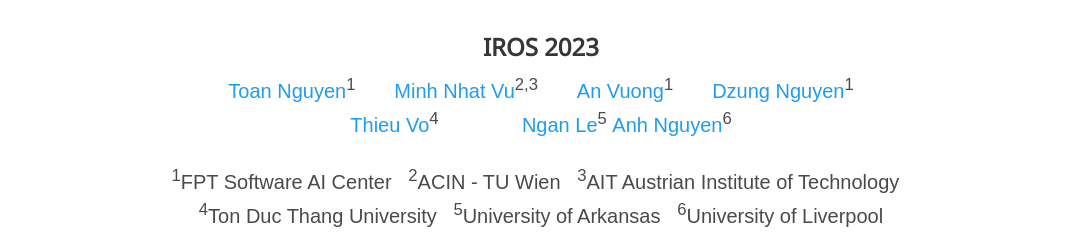
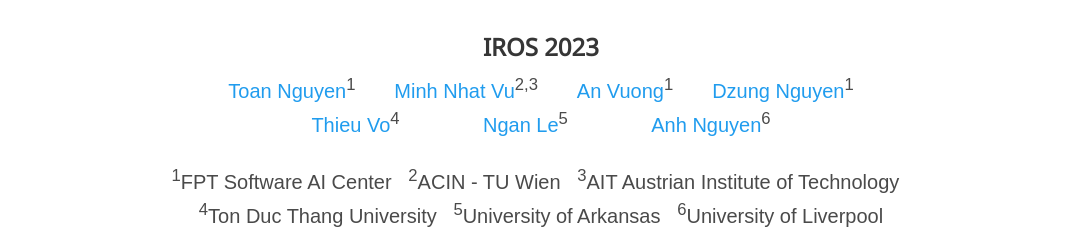
Before and after one commit to OpenAD2023/OpenAD2023.github.io, a plain HTML site: page index.html in a window 1280 px wide. Shown: the part 211-452 px from the top of the page, without its empty margins (99-1180 px from the left). Drawn offline with nearby package versions, Linux system fonts and the light colour scheme; some icons are missing; a web font is replaced by a local one.

Commit message:
updatae authors

```diff
--- a/index.html
+++ b/index.html
@@ -92,7 +92,7 @@
             <a href="https://scholar.google.at/citations?user=CM2qJSoAAAAJ&hl=en">Thieu Vo</a><sup>4</sup>&nbsp;&nbsp;&nbsp;&nbsp;&nbsp;&nbsp;&nbsp;&nbsp;&nbsp;&nbsp;&nbsp;&nbsp;&nbsp;&nbsp;
           </span>
           <span class="author-block">
-            <a href="https://www.nganle.net/">Ngan Le</a><sup>5</sup>
+            <a href="https://www.nganle.net/">Ngan Le</a><sup>5</sup>&nbsp;&nbsp;&nbsp;&nbsp;&nbsp;&nbsp;&nbsp;&nbsp;&nbsp;&nbsp;&nbsp;&nbsp;&nbsp;&nbsp;
           </span>
           <span class="author-block">
             <a href="https://www.csc.liv.ac.uk/~anguyen/">Anh Nguyen</a><sup>6</sup>
```
